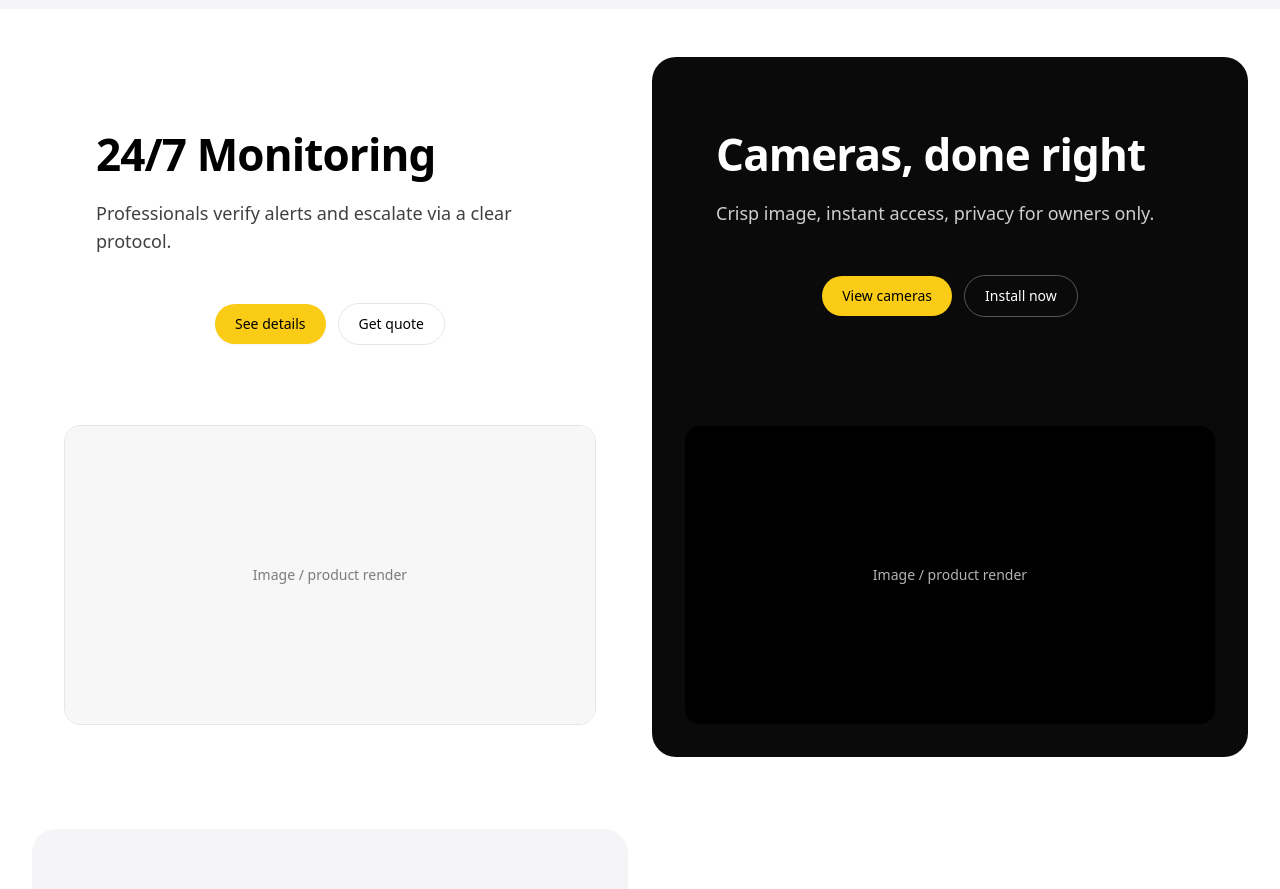
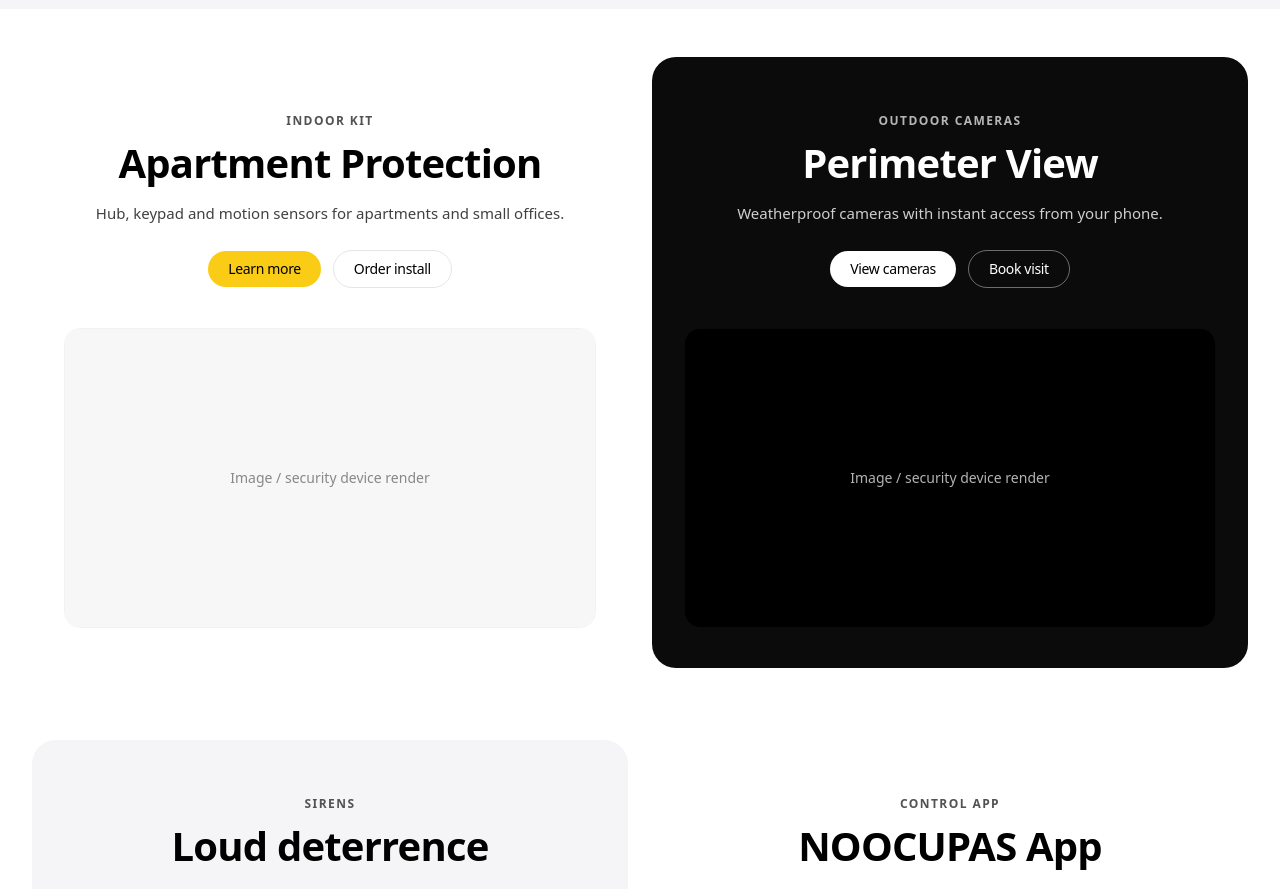
Before and after one commit to danylopechatkin/noocupas, a Next.js app: page / in a window 1280 px wide. Shown: the part 1860-2749 px from the top of the page. Built offline with nearby package versions, Linux system fonts and the light colour scheme.

Commit message:
Update page.tsx

```diff
--- a/app/page.tsx
+++ b/app/page.tsx
@@ -3,15 +3,20 @@ import React from "react";
 
 // ——————————————————————————————————————————————————————————
 // Small UI primitives
-const Container: React.FC<React.PropsWithChildren<{ className?: string }>> = ({ className = "", children }) => (
-  <div className={`mx-auto w-full ${className}`}>{children}</div>
-);
+const Container: React.FC<React.PropsWithChildren<{ className?: string }>> = ({
+  className = "",
+  children,
+}) => <div className={`mx-auto w-full ${className}`}>{children}</div>;
 
 const Buttons: React.FC<{
   dark?: boolean;
   primaryLabel?: string;
   secondaryLabel?: string;
-}> = ({ dark = false, primaryLabel = "Get started", secondaryLabel = "Learn more" }) => (
+}> = ({
+  dark = false,
+  primaryLabel = "Get started",
+  secondaryLabel = "Learn more",
+}) => (
   <div className="mt-6 flex items-center justify-center gap-3">
     <a
       href="#contact"
@@ -22,7 +27,9 @@ const Buttons: React.FC<{
     <a
       href="#learn"
       className={`inline-flex items-center rounded-full px-5 py-2.5 text-sm font-medium transition ${
-        dark ? "border border-white/30 text-white hover:border-white/60" : "border border-black/10 text-black hover:border-black/30"
+        dark
+          ? "border border-white/30 text-white hover:border-white/60"
+          : "border border-black/10 text-black hover:border-black/30"
       }`}
     >
       {secondaryLabel}
@@ -30,11 +37,18 @@ const Buttons: React.FC<{
   </div>
 );
 
-// Placeholder visual block in Apple style (clean, glossy, product‑centric)
-const VisualPlaceholder: React.FC<{ dark?: boolean; label?: string }> = ({ dark = false, label = "Product image placeholder" }) => (
+// Placeholder visual block in Apple style (clean, glossy, product-centric)
+const VisualPlaceholder: React.FC<{
+  dark?: boolean;
+  label?: string;
+}> = ({ dark = false, label = "Product image placeholder" }) => (
   <div className={`relative isolate w-full ${dark ? "bg-black" : "bg-white"}`}>
     <div className="aspect-[2/1] md:aspect-[21/9] lg:aspect-[16/7] w-full overflow-hidden rounded-3xl">
-      <div className={`h-full w-full ${dark ? "bg-[#0A0A0A]" : "bg-[#F5F5F7]"} relative`}>
+      <div
+        className={`h-full w-full ${
+          dark ? "bg-[#0A0A0A]" : "bg-[#F5F5F7]"
+        } relative`}
+      >
         <div
           className={`pointer-events-none absolute inset-0 opacity-70 ${
             dark
@@ -43,9 +57,19 @@ const VisualPlaceholder: React.FC<{ dark?: boolean; label?: string }> = ({ dark
           }`}
         />
         {/* ослабляем бордер, чтобы не давал паразитных линий под прозрачным меню */}
-        <div className={`absolute inset-6 rounded-3xl border ${dark ? "border-white/5" : "border-black/5"}`} />
+        <div
+          className={`absolute inset-6 rounded-3xl border ${
+            dark ? "border-white/5" : "border-black/5"
+          }`}
+        />
         <div className="absolute inset-0 flex items-center justify-center">
-          <div className={`select-none rounded-full px-3 py-1 text-xs ${dark ? "bg-white/10 text-white/80" : "bg-black/5 text-black/60"}`}>
+          <div
+            className={`select-none rounded-full px-3 py-1 text-xs ${
+              dark
+                ? "bg-white/10 text-white/80"
+                : "bg-black/5 text-black/60"
+            }`}
+          >
             {label}
           </div>
         </div>
@@ -57,14 +81,18 @@ const VisualPlaceholder: React.FC<{ dark?: boolean; label?: string }> = ({ dark
 // ——————————————————————————————————————————————————————————
 // Section: Hero (dark) — with pro gradient + anchor
 const HeroDark: React.FC = () => (
-  <section id="products" className="bg-gradient-to-b from-[#0a0a0a] to-[#1a1a1a] text-white">
+  <section
+    id="products"
+    className="bg-gradient-to-b from-[#0a0a0a] to-[#1a1a1a] text-white"
+  >
     <Container className="max-w-[980px] px-4 md:px-6 text-center">
       <div className="pt-20 pb-10 md:pt-24 md:pb-14">
         <h1 className="text-[44px] md:text-[64px] lg:text-[80px] leading-[0.95] font-extrabold tracking-[-0.02em]">
           NOOCUPAS Pro
         </h1>
         <p className="mt-3 text-lg md:text-2xl text-white/80">
-          Smart home security that acts in minutes. Installation within 24 hours.
+          Smart home security that acts in minutes. Installation within 24
+          hours.
         </p>
         <Buttons dark primaryLabel="Install now" secondaryLabel="How it works" />
       </div>
@@ -80,49 +108,117 @@ const HeroLight: React.FC = () => (
   <section id="solutions" className="bg-[#F5F5F7] text-black">
     <Container className="max-w-[980px] px-4 md:px-6 text-center">
       <div className="pt-20 pb-8 md:pt-24 md:pb-12">
-        <h2 className="text-[40px] md:text-[56px] leading-[0.95] font-bold tracking-[-0.02em]">NOOCUPAS Air</h2>
+        <h2 className="text-[40px] md:text-[56px] leading-[0.95] font-bold tracking-[-0.02em]">
+          NOOCUPAS Air
+        </h2>
         <p className="mt-3 text-lg md:text-2xl text-neutral-700">
-          Minimal, discreet, powerful. A clean setup that blends into any interior.
+          Minimal, discreet, powerful. A clean setup that blends into any
+          interior.
         </p>
         <Buttons primaryLabel="See plans" secondaryLabel="Compare kits" />
       </div>
     </Container>
     <Container className="max-w-[1380px] px-4 md:px-6 lg:px-8 pb-14 md:pb-20">
-      <VisualPlaceholder label="Slim sensors • hidden wiring • low‑profile mounts" />
+      <VisualPlaceholder label="Slim sensors • hidden wiring • low-profile mounts" />
     </Container>
   </section>
 );
 
 // ——————————————————————————————————————————————————————————
-// Generic Tile (for 2‑up grid rows)
+// Apple-style promo card (как блоки Watch / iPad)
 const Tile: React.FC<{
   theme?: "light" | "dark" | "soft";
-  title: string;
-  subtitle?: string;
-  ctaPrimary?: string;
-  ctaSecondary?: string;
-}> = ({ theme = "light", title, subtitle, ctaPrimary = "Learn more", ctaSecondary = "Buy plan" }) => {
+  eyebrow?: string; // маленький заголовок сверху (категория)
+  title: string; // большое название устройства/услуги
+  subtitle?: string; // подзаголовок
+  ctaPrimary?: string; // текст кнопки 1
+  ctaSecondary?: string; // текст кнопки 2
+}> = ({
+  theme = "light",
+  eyebrow,
+  title,
+  subtitle,
+  ctaPrimary = "Learn more",
+  ctaSecondary = "Order now",
+}) => {
   const isDark = theme === "dark";
   const isSoft = theme === "soft"; // soft gray
+
+  const bg =
+    theme === "dark"
+      ? "bg-[#0B0B0B] text-white"
+      : theme === "soft"
+      ? "bg-[#F5F5F7] text-black"
+      : "bg-white text-black";
+
   return (
+    <div className={`relative overflow-hidden rounded-3xl ${bg}`}>
+      <div className="flex h-full flex-col">
+        {/* Верхняя текстовая часть как у Apple Watch карточек */}
+        <div className="px-6 md:px-10 pt-10 md:pt-14 pb-6 text-center">
+          {eyebrow && (
             <div
-      className={`relative min-h-[700px] rounded-3xl overflow-hidden p-8 md:p-12 lg:p-16 ${
-        isDark ? "bg-[#0A0A0A] text-white" : isSoft ? "bg-[#F5F5F7] text-black" : "bg-white text-black"
+              className={`mb-1 text-xs font-semibold tracking-[0.12em] uppercase ${
+                isDark ? "text-white/70" : "text-neutral-600"
               }`}
             >
-      <div className="max-w-[560px]">
-        <h3 className="text-[32px] md:text-[44px] font-bold tracking-[-0.02em]">{title}</h3>
+              {eyebrow}
+            </div>
+          )}
+
+          <h3 className="text-[30px] md:text-[36px] lg:text-[40px] font-semibold tracking-[-0.02em]">
+            {title}
+          </h3>
+
           {subtitle && (
-          <p className={`mt-3 text-base md:text-lg ${isDark ? "text-white/80" : "text-neutral-700"}`}>{subtitle}</p>
+            <p
+              className={`mt-2 text-sm md:text-[15px] leading-relaxed ${
+                isDark ? "text-white/80" : "text-neutral-700"
+              }`}
+            >
+              {subtitle}
+            </p>
           )}
+
+          {/* Кнопки в стиле Learn more / Buy */}
+          <div className="mt-6 flex items-center justify-center gap-3">
+            <button
+              className={`inline-flex items-center rounded-full px-5 py-2 text-sm font-medium tracking-tight ${
+                isDark
+                  ? "bg-white text-black hover:bg-white/90"
+                  : "bg-yellow-400 text-black hover:shadow-[0_0_20px_rgba(250,204,21,0.35)]"
+              } transition`}
+            >
+              {ctaPrimary}
+            </button>
+            <button
+              className={`inline-flex items-center rounded-full px-5 py-2 text-sm font-medium tracking-tight border ${
+                isDark
+                  ? "border-white/40 text-white hover:border-white/70"
+                  : "border-black/10 text-black hover:border-black/30"
+              } transition`}
+            >
+              {ctaSecondary}
+            </button>
           </div>
-      <div className="mt-8 md:mt-10 lg:mt-12">
-        <Buttons dark={isDark} primaryLabel={ctaPrimary} secondaryLabel={ctaSecondary} />
         </div>
-      <div className="absolute inset-x-6 bottom-6 md:inset-x-8 md:bottom-8">
-        <div className="rounded-2xl overflow-hidden border border-black/10 dark:border-white/10">
-          <div className={`aspect-[16/9] w-full ${isDark ? "bg-black" : isSoft ? "bg-[#ECECEC]" : "bg-[#F7F7F7]"} flex items-center justify-center`}>
-            <span className={`${isDark ? "text-white/70" : "text-black/50"} text-sm`}>Image / product render</span>
+
+        {/* Нижняя зона под картинку устройства */}
+        <div className="mt-4 px-6 md:px-8 pb-10">
+          <div className="overflow-hidden rounded-2xl border border-black/5 dark:border-white/10">
+            <div
+              className={`aspect-[16/9] w-full flex items-center justify-center ${
+                isDark ? "bg-black" : isSoft ? "bg-[#ECECEC]" : "bg-[#F7F7F7]"
+              }`}
+            >
+              <span
+                className={`text-xs md:text-sm ${
+                  isDark ? "text-white/70" : "text-black/45"
+                }`}
+              >
+                Image / security device render
+              </span>
+            </div>
           </div>
         </div>
       </div>
@@ -133,7 +229,9 @@ const Tile: React.FC<{
 // Rows of two tiles like Apple home page
 const TwoUpRow: React.FC<{ children: React.ReactNode }> = ({ children }) => (
   <Container className="max-w-[1380px] px-4 md:px-6 lg:px-8">
-    <div className="grid grid-cols-1 md:grid-cols-2 gap-4 md:gap-6">{children}</div>
+    <div className="grid grid-cols-1 md:grid-cols-2 gap-4 md:gap-6">
+      {children}
+    </div>
   </Container>
 );
 
@@ -144,9 +242,14 @@ const Legal: React.FC = () => (
     <Container className="max-w-[1380px] px-4 md:px-6 lg:px-8">
       <div className="border-t border-neutral-200 pt-10 pb-6">
         <p className="text-xs leading-6 text-neutral-500">
-          1. Installation time depends on location and availability. Same‑day service may not be available in all regions.\n
-          2. Monitoring and police dispatch follow local regulations and our security protocol.\n
-          3. Features are subject to change. Some services may be unavailable in certain areas or languages.
+          1. Installation time depends on location and availability. Same-day
+          service may not be available in all regions.
+          {"\n"}
+          2. Monitoring and police dispatch follow local regulations and our
+          security protocol.
+          {"\n"}
+          3. Features are subject to change. Some services may be unavailable in
+          certain areas or languages.
         </p>
       </div>
     </Container>
@@ -159,7 +262,10 @@ const Footer: React.FC = () => (
       <div className="grid grid-cols-2 sm:grid-cols-3 md:grid-cols-4 gap-6 py-10">
         {[
           { h: "Products", i: ["Pro Kit", "Air Kit", "Cameras", "Sirens"] },
-          { h: "Services", i: ["24/7 Monitoring", "Installation", "Maintenance", "CRM App"] },
+          {
+            h: "Services",
+            i: ["24/7 Monitoring", "Installation", "Maintenance", "CRM App"],
+          },
           { h: "Company", i: ["About", "Careers", "Press", "Contact"] },
           { h: "Legal", i: ["Privacy", "GDPR", "Terms", "SLA"] },
         ].map((col) => (
@@ -167,7 +273,10 @@ const Footer: React.FC = () => (
             <h4 className="mb-3 text-sm font-semibold">{col.h}</h4>
             <ul className="space-y-2">
               {col.i.map((x) => (
-                <li key={x} className="cursor-pointer text-sm text-neutral-700 hover:text-black">
+                <li
+                  key={x}
+                  className="cursor-pointer text-sm text-neutral-700 hover:text-black"
+                >
                   {x}
                 </li>
               ))}
@@ -176,10 +285,12 @@ const Footer: React.FC = () => (
         ))}
       </div>
       <div className="flex flex-col items-start justify-between border-t border-black/10 py-6 md:flex-row md:items-center">
-        <p className="text-xs text-neutral-600">© {new Date().getFullYear()} NOOCUPAS. All rights reserved.</p>
+        <p className="text-xs text-neutral-600">
+          © {new Date().getFullYear()} NOOCUPAS. All rights reserved.
+        </p>
         <div className="mt-2 flex items-center gap-2 text-xs text-neutral-600 md:mt-0">
           <span className="inline-block h-2 w-2 rounded-full bg-yellow-400" />
-          <span>Designed with a clean, Apple‑inspired aesthetic.</span>
+          <span>Designed with a clean, Apple-inspired aesthetic.</span>
         </div>
       </div>
     </Container>
@@ -202,17 +313,19 @@ export default function Page() {
         <TwoUpRow>
           <Tile
             theme="light"
-            title="24/7 Monitoring"
-            subtitle="Professionals verify alerts and escalate via a clear protocol."
-            ctaPrimary="See details"
-            ctaSecondary="Get quote"
+            eyebrow="Indoor kit"
+            title="Apartment Protection"
+            subtitle="Hub, keypad and motion sensors for apartments and small offices."
+            ctaPrimary="Learn more"
+            ctaSecondary="Order install"
           />
           <Tile
             theme="dark"
-            title="Cameras, done right"
-            subtitle="Crisp image, instant access, privacy for owners only."
+            eyebrow="Outdoor cameras"
+            title="Perimeter View"
+            subtitle="Weatherproof cameras with instant access from your phone."
             ctaPrimary="View cameras"
-            ctaSecondary="Install now"
+            ctaSecondary="Book visit"
           />
         </TwoUpRow>
       </section>
@@ -221,17 +334,19 @@ export default function Page() {
         <TwoUpRow>
           <Tile
             theme="soft"
-            title="Siren & deterrence"
-            subtitle="Wireless sirens and beacons that stop intruders fast."
+            eyebrow="Sirens"
+            title="Loud deterrence"
+            subtitle="Wireless sirens and light beacons that stop intruders fast."
             ctaPrimary="Hear the power"
-            ctaSecondary="Compare"
+            ctaSecondary="Compare options"
           />
           <Tile
             theme="light"
+            eyebrow="Control app"
             title="NOOCUPAS App"
-            subtitle="Arm, disarm, and review events in seconds."
-            ctaPrimary="Preview"
-            ctaSecondary="Download"
+            subtitle="Arm, disarm and review events in seconds, from anywhere."
+            ctaPrimary="Preview app"
+            ctaSecondary="Get demo"
           />
         </TwoUpRow>
       </section>
@@ -240,17 +355,19 @@ export default function Page() {
         <TwoUpRow>
           <Tile
             theme="dark"
-            title="Use your existing gear"
-            subtitle="We integrate supported devices and save your budget."
+            eyebrow="Integration"
+            title="Use existing devices"
+            subtitle="We reuse supported sensors and cameras to save your budget."
             ctaPrimary="Check compatibility"
-            ctaSecondary="Book visit"
+            ctaSecondary="Book inspection"
           />
           <Tile
             theme="soft"
+            eyebrow="Plans"
             title="Plans that fit"
-            subtitle="Simple monthly pricing. No surprises."
+            subtitle="Simple monthly subscriptions with monitoring and support."
             ctaPrimary="See plans"
-            ctaSecondary="Talk to us"
+            ctaSecondary="Talk to expert"
           />
         </TwoUpRow>
       </section>
```
Lines whose indentation alone changed are shown as unchanged.
